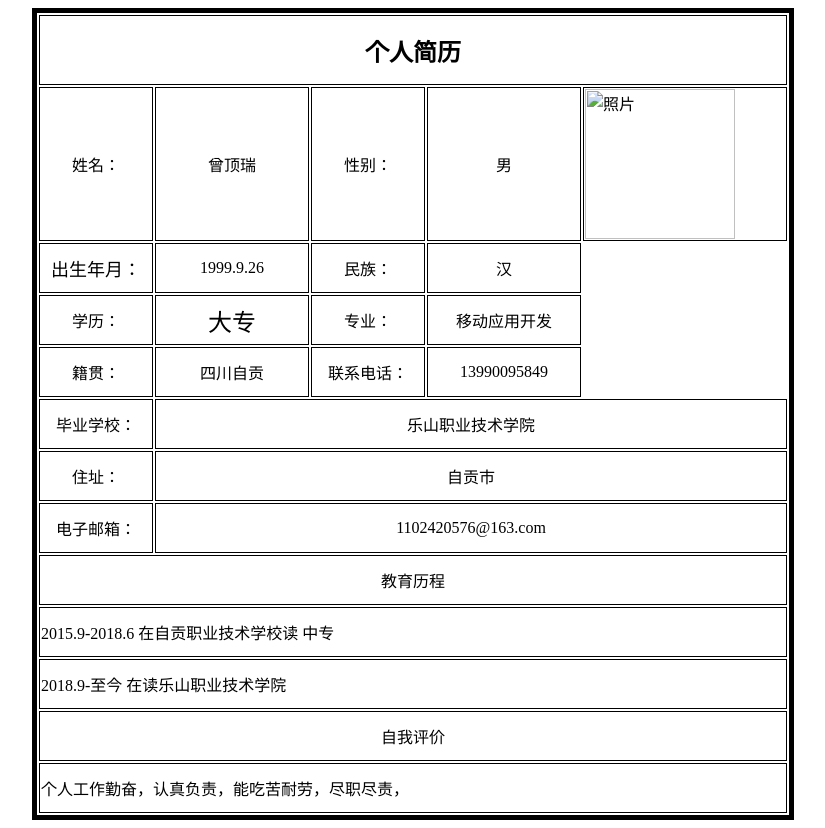
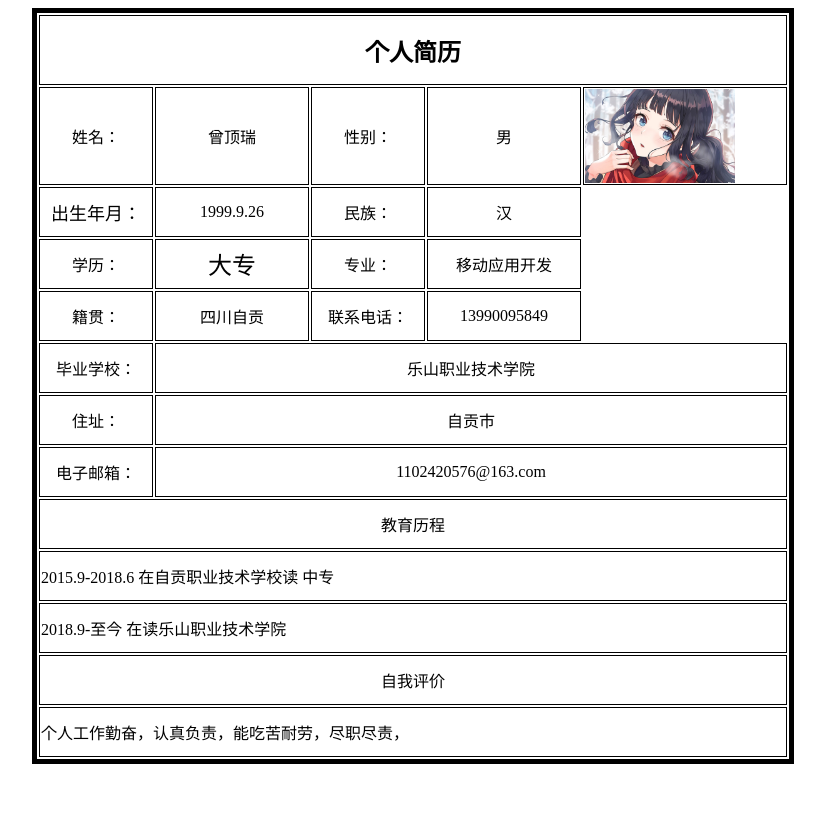
Before and after one commit to 1102420576/example, a plain HTML site: page index.html in a window 1280 px wide. Shown: the whole page, without its empty margins (227-1052 px from the left). After the commit the page ends 800 px from the top, so only its background shows below. Drawn offline with Linux system fonts and the light colour scheme.

Commit message:
Update index.html

```diff
--- a/index.html
+++ b/index.html
@@ -27,7 +27,7 @@
                 ><fontsize=5>男</td>
                 <td width=200 colspan=2rowspan=4><img
 
-                src="../个人简介/imges/me.jpeg" alt="照片" width=150height=150></td>
+                src="QQ图片20190328155440.jpg" alt="照片" width=150height=150></td>
                  </tr>
 
                 <tr height=50>
```
